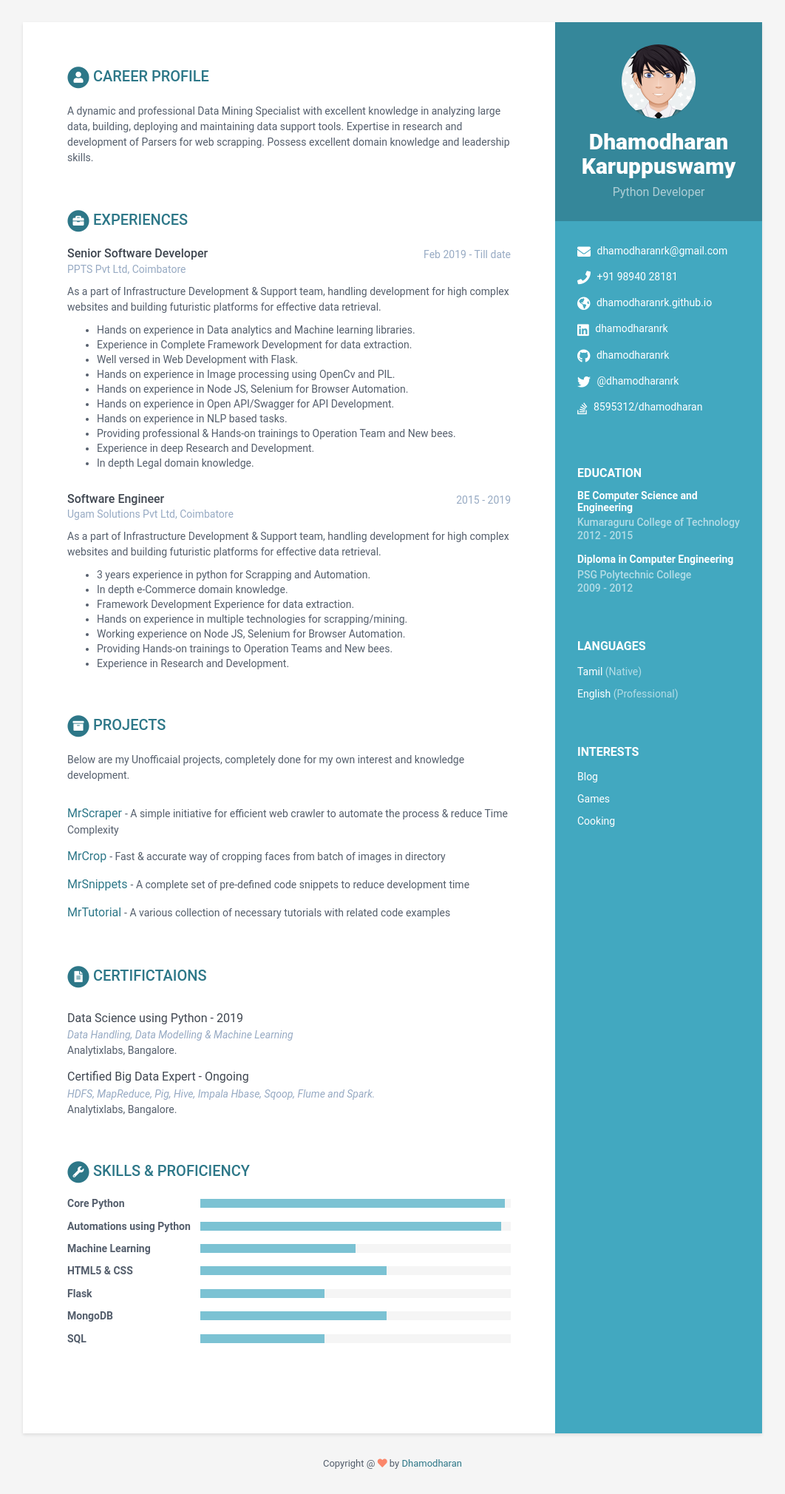
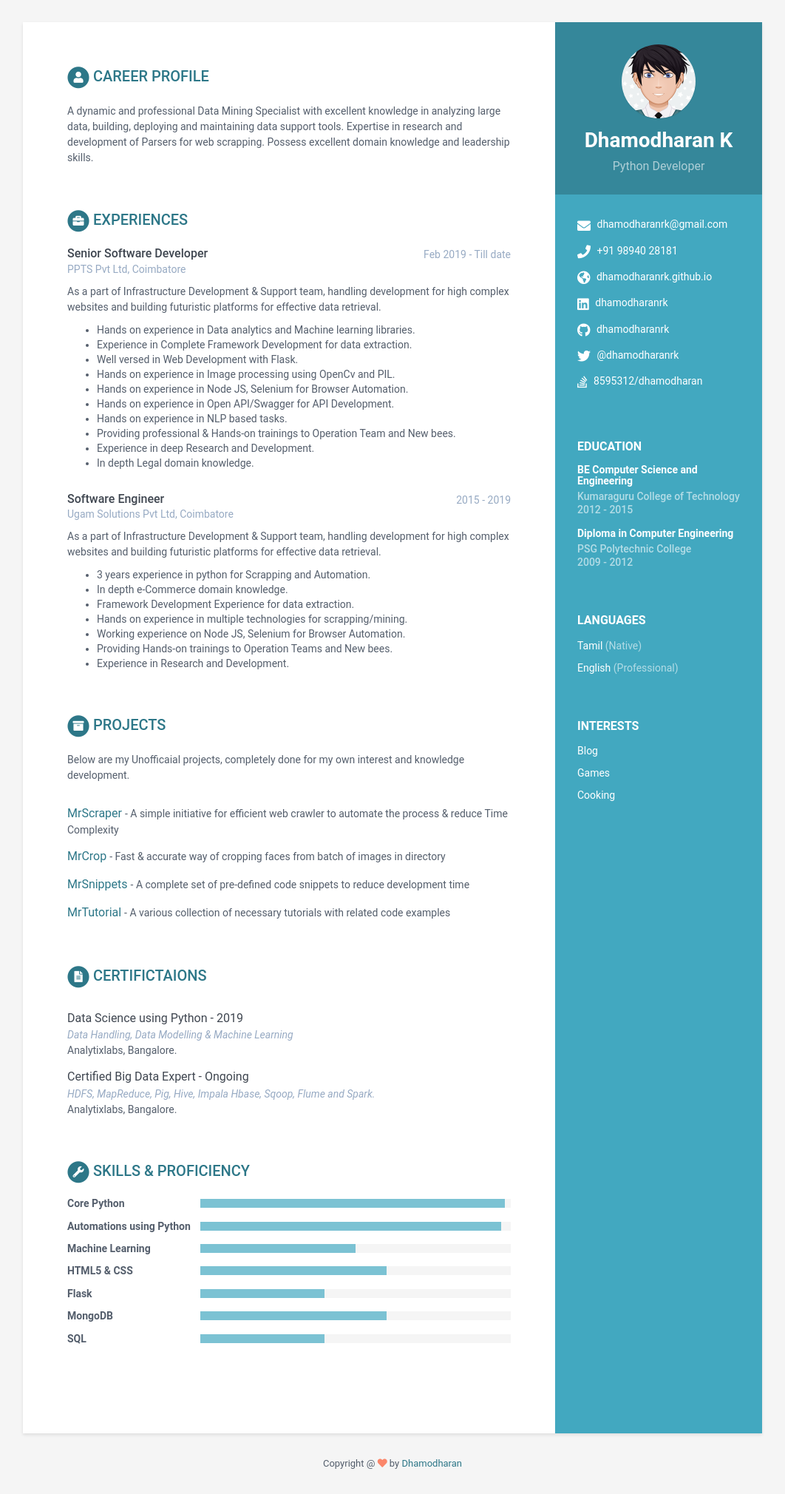
Before and after one commit to dhamodharanrk/online-cv, a Jekyll site: the page built from index.html, in a window 1280 px wide. Shown: the whole page at 74% size, without its empty margins (109-1171 px from the left). Built offline with Jekyll 4.4.1, drawn with Linux system fonts in a browser that asks for light colours.

Commit message:
Update css

```diff
--- a/_data/data.yml
+++ b/_data/data.yml
@@ -7,7 +7,7 @@ sidebar:
     education: True # set to False if you want education in main section instead of in sidebar
 
     # Profile information
-    name: Dhamodharan Karuppuswamy
+    name: Dhamodharan K
     tagline: Python Developer
     avatar: profile.png  #place a 100x100 picture inside /assets/images/ folder and provide the name of the file below
 
--- a/_sass/_base.scss
+++ b/_sass/_base.scss
@@ -55,9 +55,10 @@ p {
         color: #fff;
     }
     .name {
-        font-size: 30px;
-        font-weight: 800;
+        font-size: 28px;
+        font-weight: 700;
         margin-top: 0;
+        text-align: center;
         margin-bottom: 10px;
     }
     .tagline {
```
